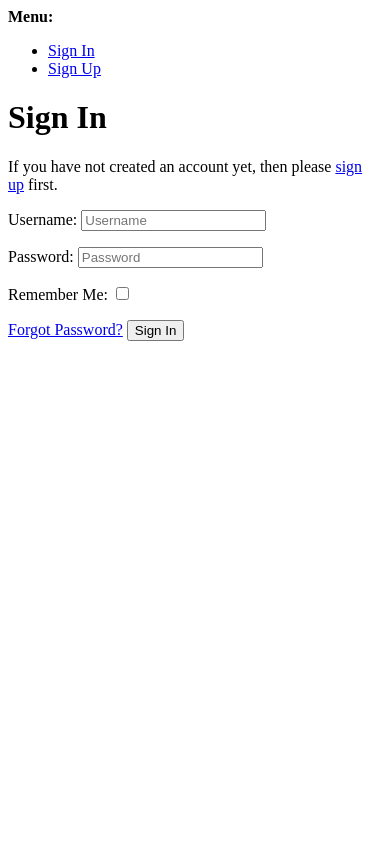
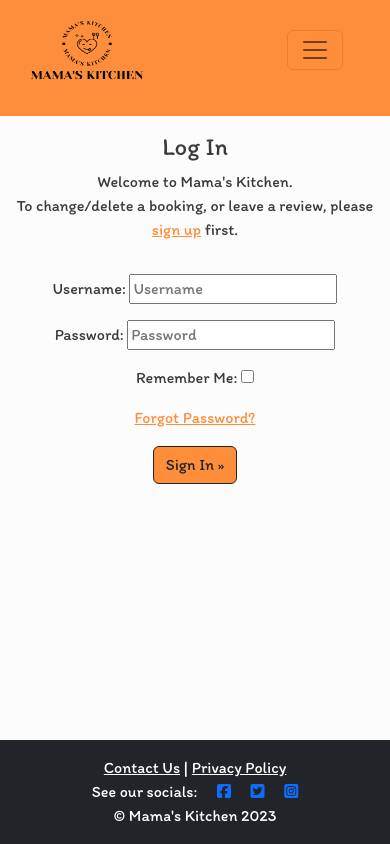
Before and after one commit to Roybin0/mamaskitchen00, a Django app: page /accounts/login/ in a window 390 px wide. Run offline with Django 3.2, Linux system fonts and the light colour scheme; some libraries are stand-ins or nearby versions; some web fonts are replaced.

Commit message:
Customise account templates

```diff
--- a/static/js/scripts.js
+++ b/static/js/scripts.js
@@ -1,15 +1,5 @@
 var medium_screen = window.matchMedia("(max-width: 768px)")
 var small_screen = window.matchMedia("(max-width: 576px)")
-
-function editLabelForSignup() {
-    let id = 'id_email';
-    labels = document.getElementsByTagName('label');
-    for (i = 0; i < labels.length; i++) {
-        if (labels[i].htmlFor == id) {
-            document.getElementById('id_email').label.innerHTML = 'Email:';
-        }
-    }
-}
 
 function changeFooter(screen_size) {
     if (screen_size.matches) {
--- a/templates/account/login.html
+++ b/templates/account/login.html
@@ -1,4 +1,4 @@
-{% extends "account/base.html" %}
+{% extends "base.html" %}
 
 {% load i18n %}
 {% load account socialaccount %}
@@ -7,31 +7,19 @@
 
 {% block content %}
 
-<h1>{% trans "Sign In" %}</h1>
-
-{% get_providers as socialaccount_providers %}
-
-{% if socialaccount_providers %}
-<p>{% blocktrans with site.name as site_name %}Please sign in with one
-of your existing third party accounts. Or, <a href="{{ signup_url }}">sign up</a>
-for a {{ site_name }} account and sign in below:{% endblocktrans %}</p>
-
-<div class="socialaccount_ballot">
-
-  <ul class="socialaccount_providers">
-    {% include "socialaccount/snippets/provider_list.html" with process="login" %}
-  </ul>
-
-  <div class="login-or">{% trans 'or' %}</div>
-
+<section id="login-section" class="margin-header">
+  <div class="container">
+    <div class="row">
+      <div class="col-md-8 mt-3 offset-md-2 text-center">
+        <h2>{% trans "Log In" %}</h2>
+        <p>{% blocktrans %}Welcome to Mama's Kitchen. <br>
+          To change/delete a booking, or leave a review, please <a class="orange-text" href="{{ signup_url }}">sign up</a>
+          first.{% endblocktrans %}</p>
+      </div>
     </div>
 
-{% include "socialaccount/snippets/login_extra.html" %}
-
-{% else %}
-<p>{% blocktrans %}If you have not created an account yet, then please
-<a href="{{ signup_url }}">sign up</a> first.{% endblocktrans %}</p>
-{% endif %}
+    <div class="row">
+      <div class="col-md-8 mt-3 offset-md-2 text-center">
 
         <form class="login" method="POST" action="{% url 'account_login' %}">
           {% csrf_token %}
@@ -39,8 +27,14 @@ for a {{ site_name }} account and sign in below:{% endblocktrans %}</p>
           {% if redirect_field_value %}
           <input type="hidden" name="{{ redirect_field_name }}" value="{{ redirect_field_value }}" />
           {% endif %}
-  <a class="button secondaryAction" href="{% url 'account_reset_password' %}">{% trans "Forgot Password?" %}</a>
-  <button class="primaryAction" type="submit">{% trans "Sign In" %}</button>
+          <p><a class="button secondaryAction orange-text mb-3"
+            href="{% url 'account_reset_password' %}">{% trans "Forgot Password?" %}</a></p>
+          <button class="btn btn-signup border border-dark right" type="submit">{% trans "Sign In" %} &raquo;</button>
         </form>
 
+      </div>
+    </div>
+  </div>
+</section>
+
 {% endblock %}
```
Also changed, not shown: bookings/forms.py (+17 -0 lines), templates/account/logout.html (+16 -10 lines), templates/account/signup.html (+12 -4 lines), bookings/migrations/0004_auto_20230318_1318.py (added). Lines whose indentation alone changed are shown as unchanged.
